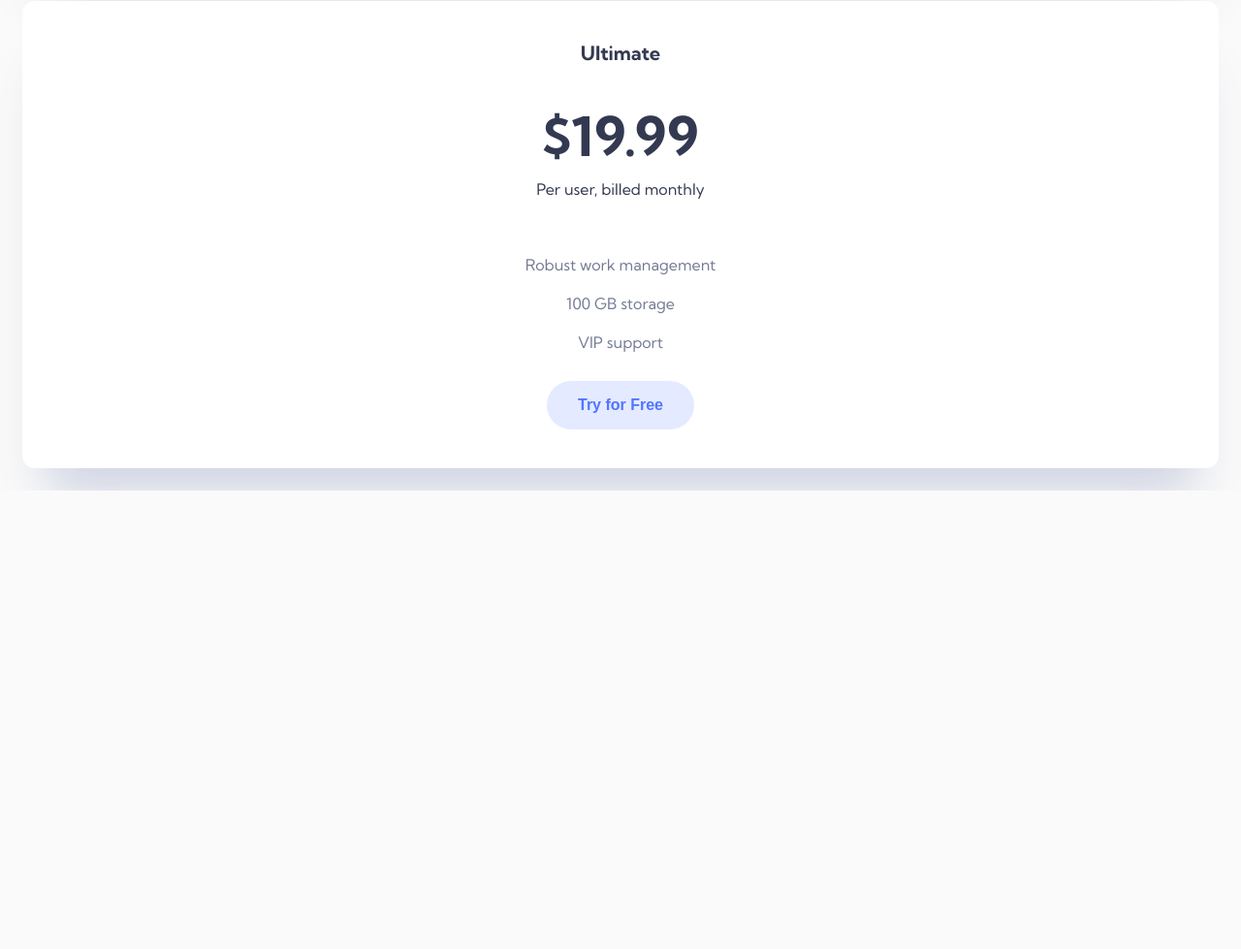
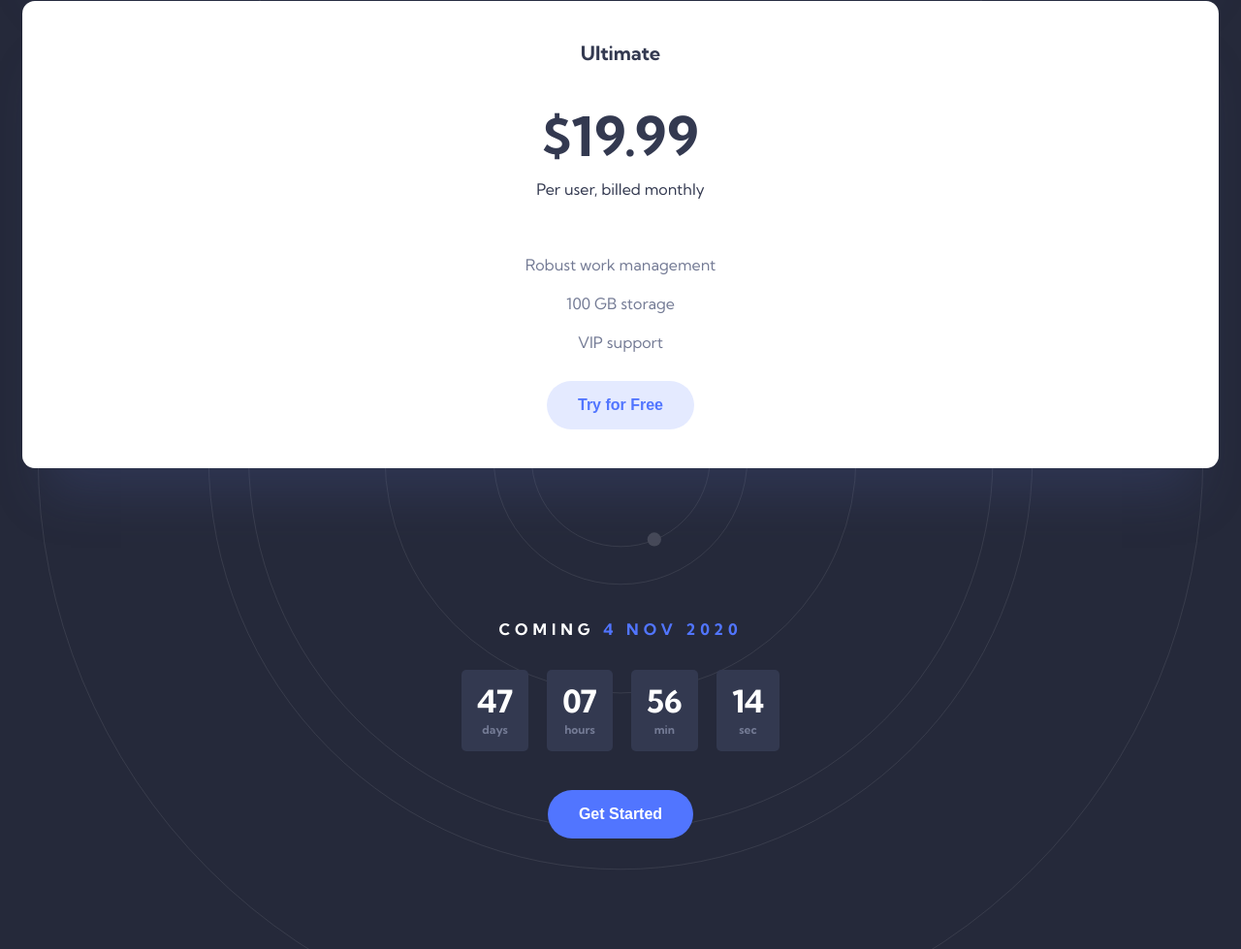
Before and after one commit to daniel-sebastian-buhaianu/fm-officeElite, a plain HTML site: page home.html in a window 1280 px wide. Shown: the part 1715-2694 px from the top of the page at 97% size. Before the commit the page ends 2221 px from the top, so only its background shows below. Drawn offline with Linux system fonts and the light colour scheme.

Commit message:
Create footer section

```diff
--- a/home.html
+++ b/home.html
@@ -81,5 +81,29 @@
         </article>
       </section>
     </main>
+    <footer>
+      <div class="countdown">
+        <p class="title heading-3">Coming <span>4 Nov 2020</span></p>
+        <div class="timer">
+          <div class="item">
+            <p class="number">47</p>
+            <p class="description">days</p>
+          </div>
+          <div class="item">
+            <p class="number">07</p>
+            <p class="description">hours</p>
+          </div>
+          <div class="item">
+            <p class="number">56</p>
+            <p class="description">min</p>
+          </div>
+          <div class="item">
+            <p class="number">14</p>
+            <p class="description">sec</p>
+          </div>
+        </div>
+      </div>
+      <button class="btn btn--primary">Get Started</button>
+    </footer>
   </body>
 </html>
--- a/scss/common.scss
+++ b/scss/common.scss
@@ -72,3 +72,36 @@ html {
     background-color: $color--white-2;
     color: $color--black-2;
 }
+
+.countdown {
+    width: 328px;
+    margin: 0 auto;
+    text-align: center;
+    color: $color--white-2;
+    .title {
+        letter-spacing: 5px;
+        margin-bottom: 18px;
+        span {
+            color: $color--blue-1;
+        }
+    }
+    .timer {
+        display: flex;
+        justify-content: space-between;
+        .item {
+            background-color: $color--black-2;
+            padding: 16px;
+            border-radius: 5px;
+            .number {
+                font-size: 32px;
+                font-weight: 700;
+                margin-bottom: 8px;
+            }
+            .description {
+                font-size: 12px;
+                font-weight: 700;
+                color: $color--gray;
+            }
+        }
+    }
+}
--- a/scss/home.scss
+++ b/scss/home.scss
@@ -49,6 +49,7 @@ main {
 #plans {
     > article {
         margin-bottom: 32px;
+        position: relative;
         &:last-child {
             margin-bottom: 0;
         }
@@ -83,3 +84,18 @@ main {
         }
     }
 }
+
+footer {
+    height: 1248px;
+    margin-top: -775px;
+    background-color: #25293A;
+    background-image: url(../assets/home/bg-pattern-footer.svg);
+    background-repeat: no-repeat;
+    background-size: 1202px 1202px;
+    background-position: 50% 140px;
+    text-align: center;
+    .countdown {
+        padding-top: 894px;
+        margin-bottom: 40px;
+    }
+}
```
Also changed, not shown: css/home.css, 1 other file.
